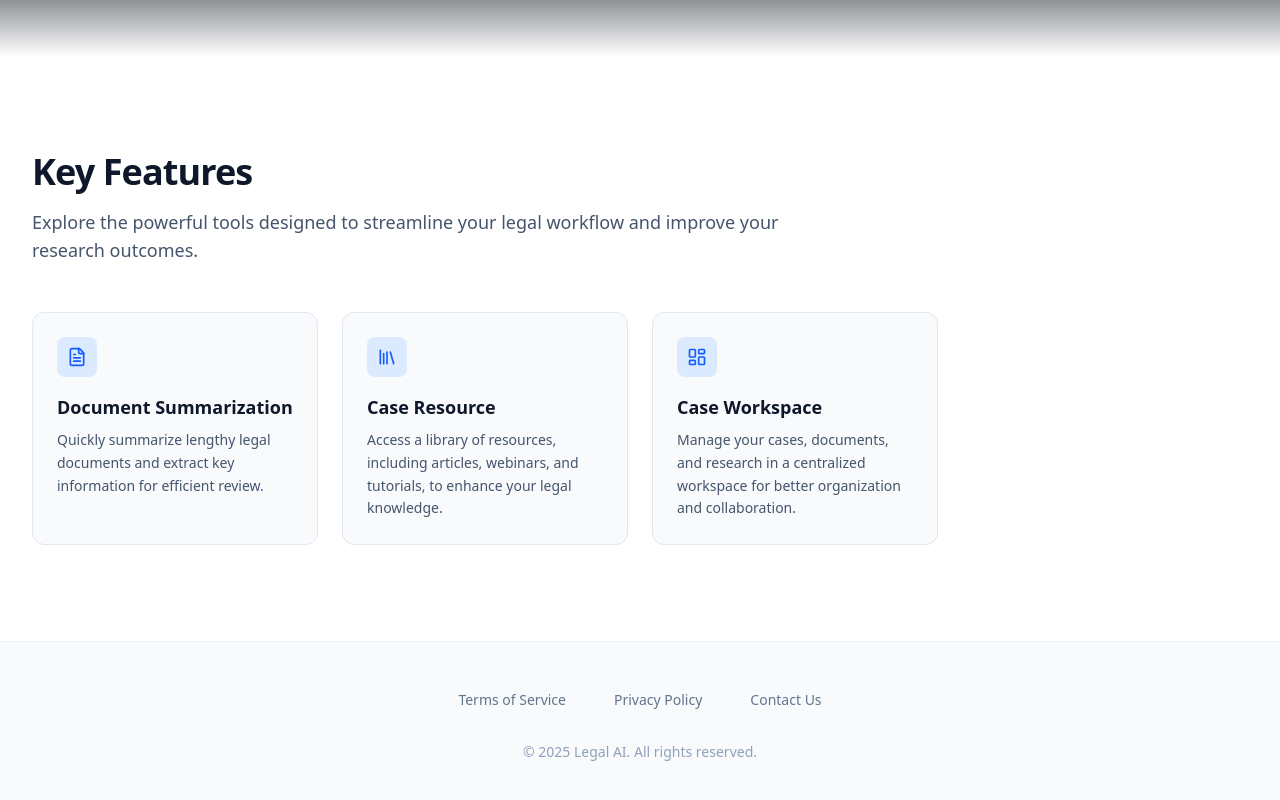
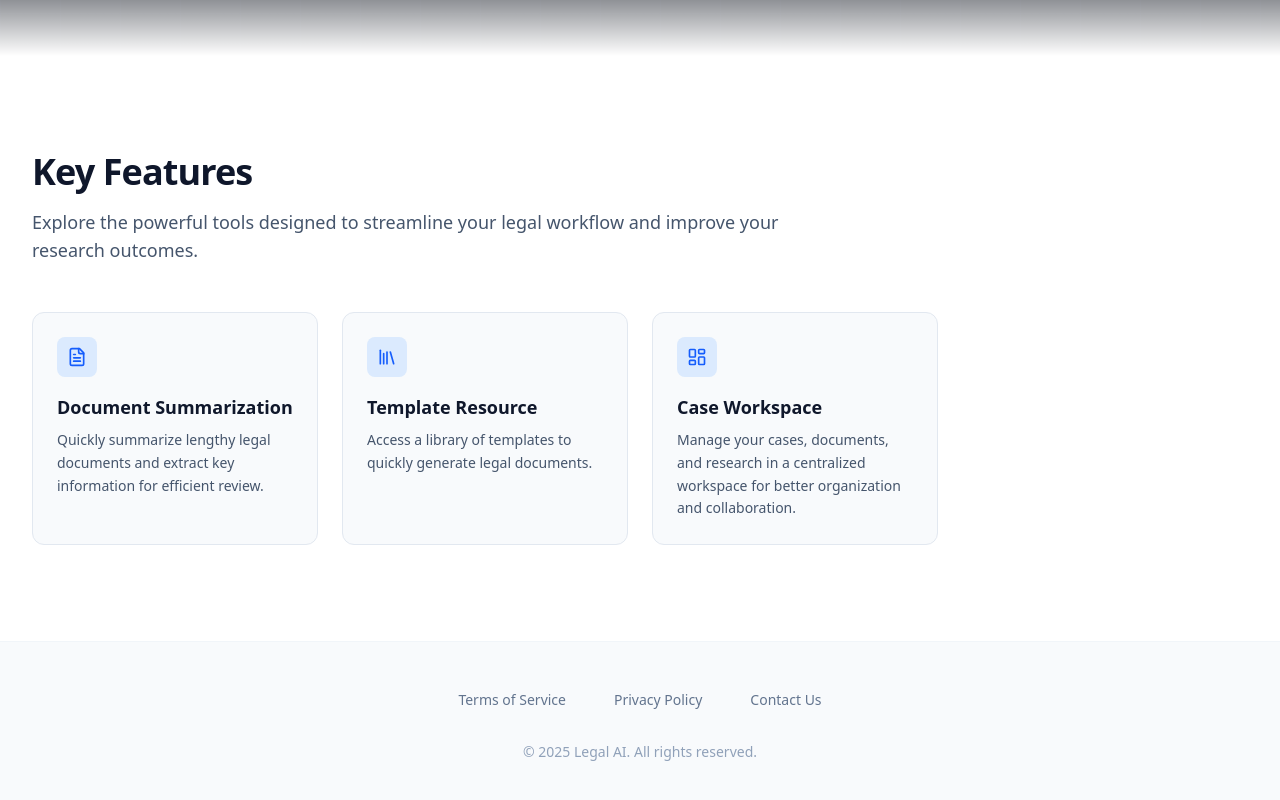
Before and after one commit to logan-codes/AI-powered-document-summarizer-and-classifier, a Next.js app: page / in a window 1280 px wide. Shown: the part 828-1628 px from the top of the page. Built offline with nearby package versions, Linux system fonts and the light colour scheme; no server answers.

Commit message:
Update FeaturesSection.tsx

```diff
--- a/src/components/landing/FeaturesSection.tsx
+++ b/src/components/landing/FeaturesSection.tsx
@@ -10,9 +10,9 @@ const features = [
   },
   {
     id: 2,
-    title: "Case Resource",
+    title: "Template Resource",
     description:
-      "Access a library of resources, including articles, webinars, and tutorials, to enhance your legal knowledge.",
+      "Access a library of templates to quickly generate legal documents.",
     icon: Library,
   },
   {
```
